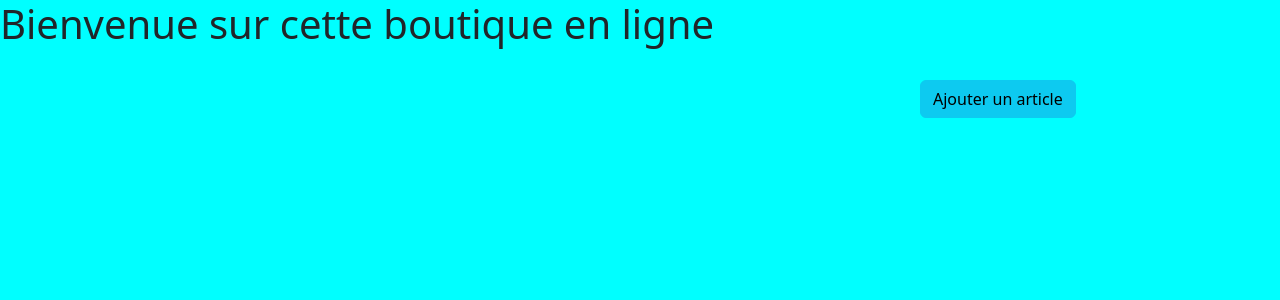
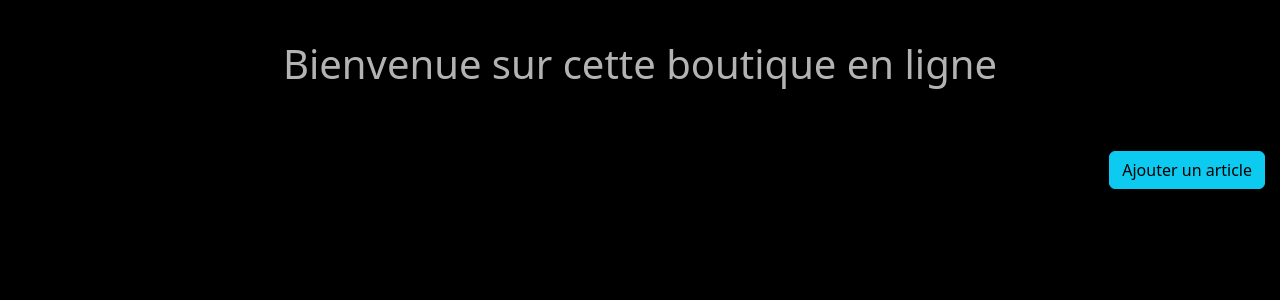
Before and after one commit to benoitsouillat/e_commerce_training, a PHP site: page / in a window 1280 px wide. Shown: the top 300 px of the page. Run offline with PHP 8.4, Linux system fonts and the light colour scheme; data that the repository does not hold is empty.

Commit message:
create basique template for index.php and flexbox on item list

```diff
--- /dev/null
+++ b/css/components/_cards.scss
@@ -0,0 +1,59 @@
+@import './variables';
+
+.card {
+    background-color: darken($color: #fff, $amount: 5);
+    border: solid 1px black;
+    border-radius: 5%;
+    margin: 2%;
+    padding: 10px 20px;
+    display: flex;
+    flex-direction: column;
+    justify-content: space-around;
+    align-items: center;
+
+    width: 350px;
+    max-width: 40%;
+    min-width: 270px;
+    min-height: 200px;
+    height: auto;
+
+    &_name {
+        color: darken($color: grey, $amount: 20);
+        text-decoration: underline;
+        font-weight: bold;
+    }
+
+    &_price {
+        font-size: 1.5em;
+
+    }
+
+    &_description {
+        font-size: 0.9em;
+    }
+
+    &_btn_modify {
+        max-width: 45%;
+        width: 118px;
+
+        &:hover {
+            border: solid 2px black;
+        }
+    }
+
+    &_btn_delete {
+        width: 118px;
+
+        &:hover {
+            border: solid 2px black;
+        }
+    }
+
+    .btn_container {
+        display: flex;
+        justify-content: space-around;
+        max-height: 40px;
+        width: 100%;
+    }
+
+}
--- /dev/null
+++ b/css/components/_form.scss
@@ -0,0 +1 @@
+@import './variables';
--- /dev/null
+++ b/css/components/_variables.scss
@@ -0,0 +1,2 @@
+$background-primary : black;
+$text-primary: lighten(grey, 20);
--- a/css/main.css
+++ b/css/main.css
@@ -1,23 +1,5 @@
-body {
-  background-color: #00FFFF;
-}
-body section {
-  width: 100%;
-}
-body #boutique {
-  min-width: 95%;
-  width: auto;
-  display: flex;
-  flex-direction: row;
-  justify-content: flex-start;
-}
-body .boutique-items {
-  min-width: 70%;
-  width: auto;
-  max-width: 90%;
-}
-
 .card {
+  background-color: #f2f2f2;
   border: solid 1px black;
   border-radius: 5%;
   margin: 2%;
@@ -26,6 +8,11 @@ body .boutique-items {
   flex-direction: column;
   justify-content: space-around;
   align-items: center;
+  width: 350px;
+  max-width: 40%;
+  min-width: 270px;
+  min-height: 200px;
+  height: auto;
 }
 .card_name {
   color: #4d4d4d;
@@ -34,24 +21,62 @@ body .boutique-items {
 }
 .card_price {
   font-size: 1.5em;
-  position: relative;
-  left: 90%;
 }
 .card_description {
   font-size: 0.9em;
 }
 .card_btn_modify {
-  max-width: 50%;
-  width: 114px;
-  position: relative;
-  left: calc(92% - 230px);
+  max-width: 45%;
+  width: 118px;
+}
+.card_btn_modify:hover {
+  border: solid 2px black;
 }
 .card_btn_delete {
-  max-width: 50%;
-  width: 114px;
-  position: relative;
-  left: calc(95% - 114px);
+  width: 118px;
 }
 .card_btn_delete:hover {
-  transform: scale(1.1);
+  border: solid 2px black;
 }
+.card .btn_container {
+  display: flex;
+  justify-content: space-around;
+  max-height: 40px;
+  width: 100%;
+}
+
+body {
+  background-color: black;
+  color: #b3b3b3;
+}
+body h1,
+body h2 {
+  text-align: center;
+  padding: 40px;
+}
+body #boutique {
+  width: 100%;
+  display: flex;
+  flex-direction: row;
+  justify-content: center;
+}
+body #boutique .boutique-items {
+  display: flex;
+  flex-direction: row;
+  justify-content: flex-start;
+  flex-wrap: wrap;
+  align-items: center;
+  width: 80%;
+  margin: auto;
+}
+body .action_container {
+  padding: 15px;
+  min-width: 10%;
+  display: flex;
+  flex-direction: column;
+  justify-content: flex-start;
+  align-items: center;
+}
+body .btn {
+  min-width: 100px;
+}
--- a/css/main.scss
+++ b/css/main.scss
@@ -1,68 +1,45 @@
+@import './components/variables';
+@import './components/cards';
+
 body {
-    background-color: #00FFFF;
+    background-color: $background-primary;
+    color: $text-primary;
 
-    section {
-        width: 100%;
+    h1,
+    h2 {
+        text-align: center;
+        padding: 40px;
     }
 
     #boutique {
-        min-width: 95%;
-        width: auto;
+        width: 100%;
         display: flex;
         flex-direction: row;
-        justify-content: flex-start;
+        justify-content: center;
+
+        .boutique-items {
+            display: flex;
+            flex-direction: row;
+            justify-content: flex-start;
+            flex-wrap: wrap;
+            align-items: center;
+            width: 80%;
+            margin: auto;
+        }
 
     }
 
-    .boutique-items {
-        min-width: 70%;
-        width: auto;
-        max-width: 90%;
-    }
-}
-
-.card {
-    border: solid 1px black;
-    border-radius: 5%;
-    margin: 2%;
-    padding: 10px 20px;
-    display: flex;
-    flex-direction: column;
-    justify-content: space-around;
-    align-items: center;
-
-    &_name {
-        color: darken($color: grey, $amount: 20);
-        text-decoration: underline;
-        font-weight: bold;
+    .action_container {
+        padding: 15px;
+        min-width: 10%;
+        display: flex;
+        flex-direction: column;
+        justify-content: flex-start;
+        align-items: center;
     }
 
-    &_price {
-        font-size: 1.5em;
-        position: relative;
-        left: 90%;
-    }
-
-    &_description {
-        font-size: 0.9em;
-    }
-
-    &_btn_modify {
-        max-width: 50%;
-        width: 114px;
-        position: relative;
-        left: calc(92% - 230px);
-    }
-
-    &_btn_delete {
-        max-width: 50%;
-        width: 114px;
-        position: relative;
-        left: calc(95% - 114px);
-
-        &:hover {
-            transform: scale(1.1);
-        }
+    .btn {
+        min-width: 100px;
     }
 
 }
--- a/index.php
+++ b/index.php
@@ -24,6 +24,7 @@
                 <p class="card_name"><?php echo htmlspecialchars($row['name']); ?></p>
                 <p class="card_price"><?php echo htmlspecialchars($row['price'] . " €"); ?></p>
                 <p class="card_desc"><?php echo htmlspecialchars($row['description']); ?></p>
+                <div class="btn_container">
                     <a type="button" class="card_btn_modify btn btn-warning" id="<?php echo $row['id']; ?>"
                         href="./php/modify-item.php?id=<?php echo $row['id']; ?>">Modifier
                     </a>
@@ -31,9 +32,10 @@
                         href="./php/delete-item.php?id=<?php echo $row['id']; ?>">Suppression
                     </a>
                 </div>
+            </div>
             <?php endwhile; ?>
         </div>
-        <div class="p-4">
+        <div class="action_container">
             <a href="./php/form_add_item.php" class="btn btn-info">Ajouter un article</a>
         </div>
     </section>
```
Lines whose indentation alone changed are shown as unchanged.
